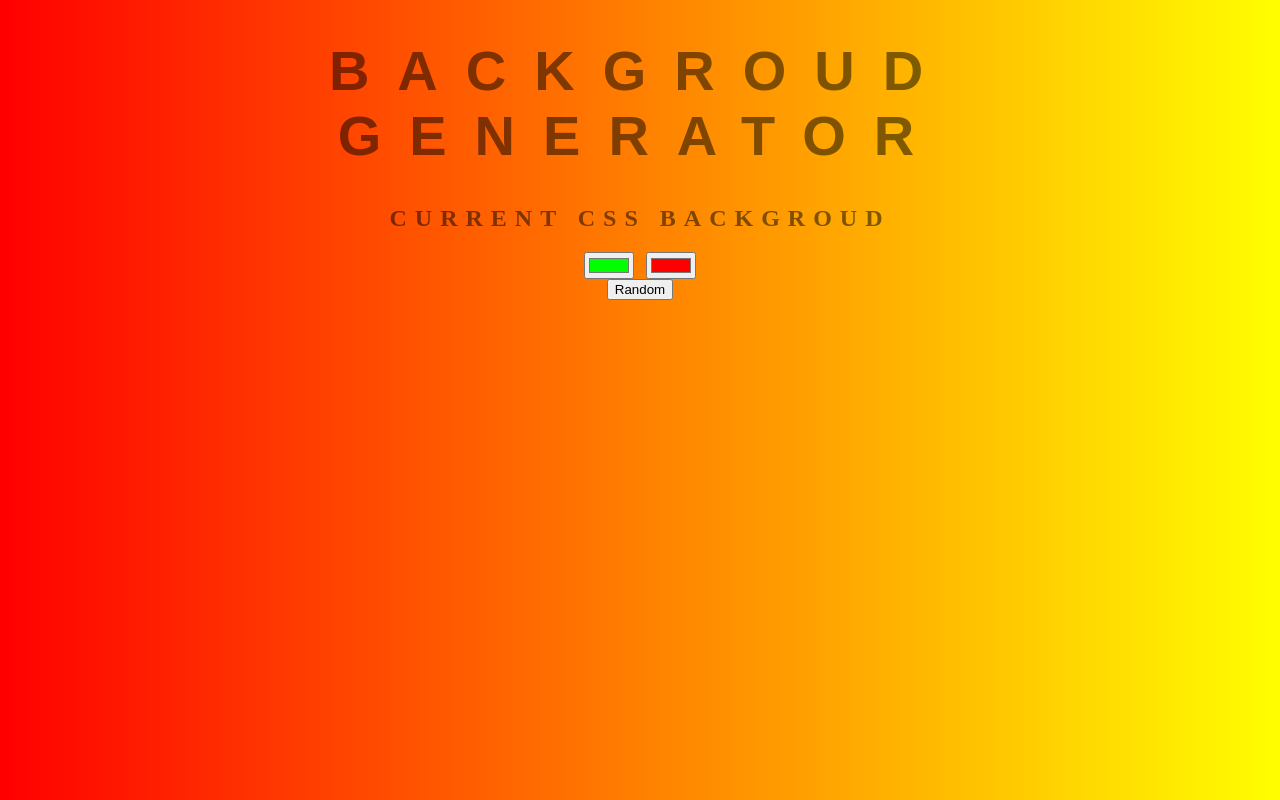
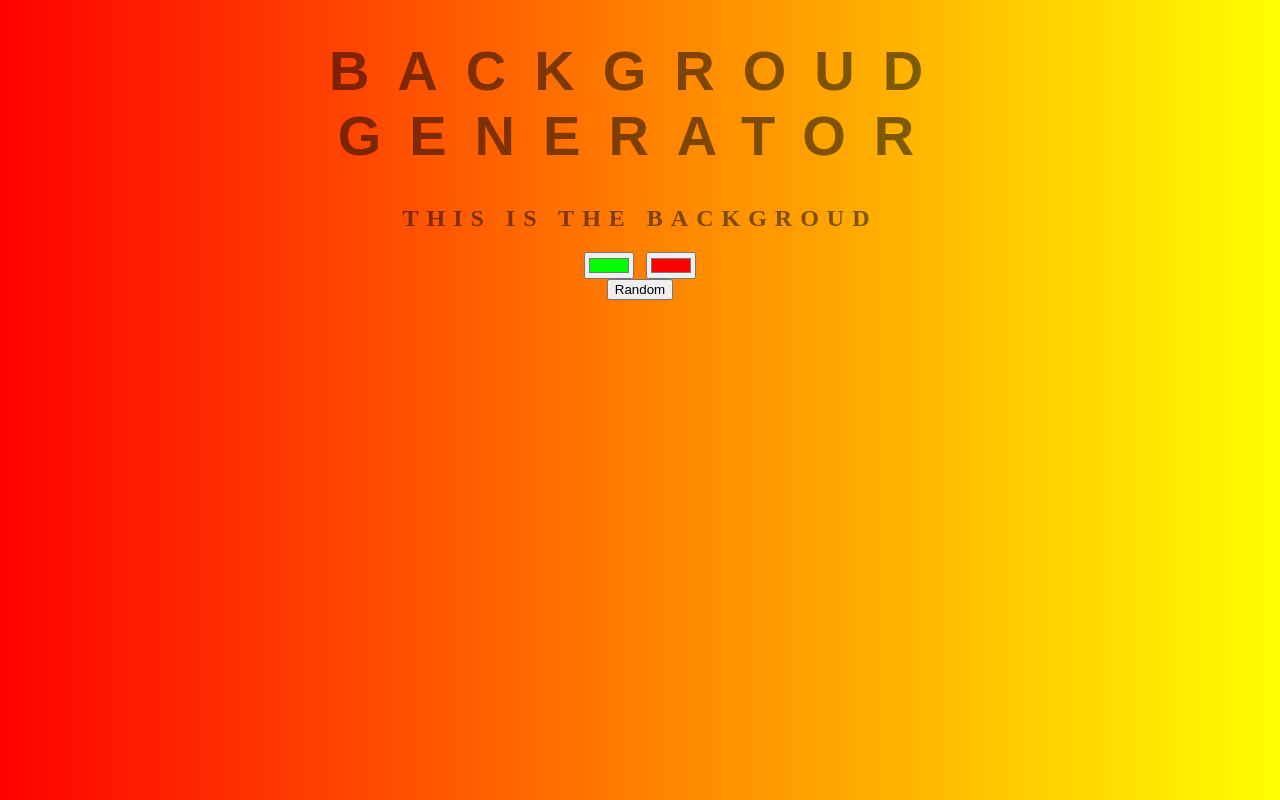
Before and after one commit to ampozzi/background-generator, a plain HTML site: page index.html in a window 1280 px wide. Drawn offline with Linux system fonts and the light colour scheme.

Commit message:
change title

```diff
--- a/index.html
+++ b/index.html
@@ -9,7 +9,7 @@
 </head>
 <body id="gradient">
     <h1>Backgroud Generator</h1>
-    <h2>Current CSS Backgroud</h2>
+    <h2>This is the Backgroud</h2>
     <input class="color1" type="color" name="color1" value="#00ff00">
     <input class="color2" type="color" name="color2" value="#ff0000"><br>
     <button id="randomButton">Random</button>
```
